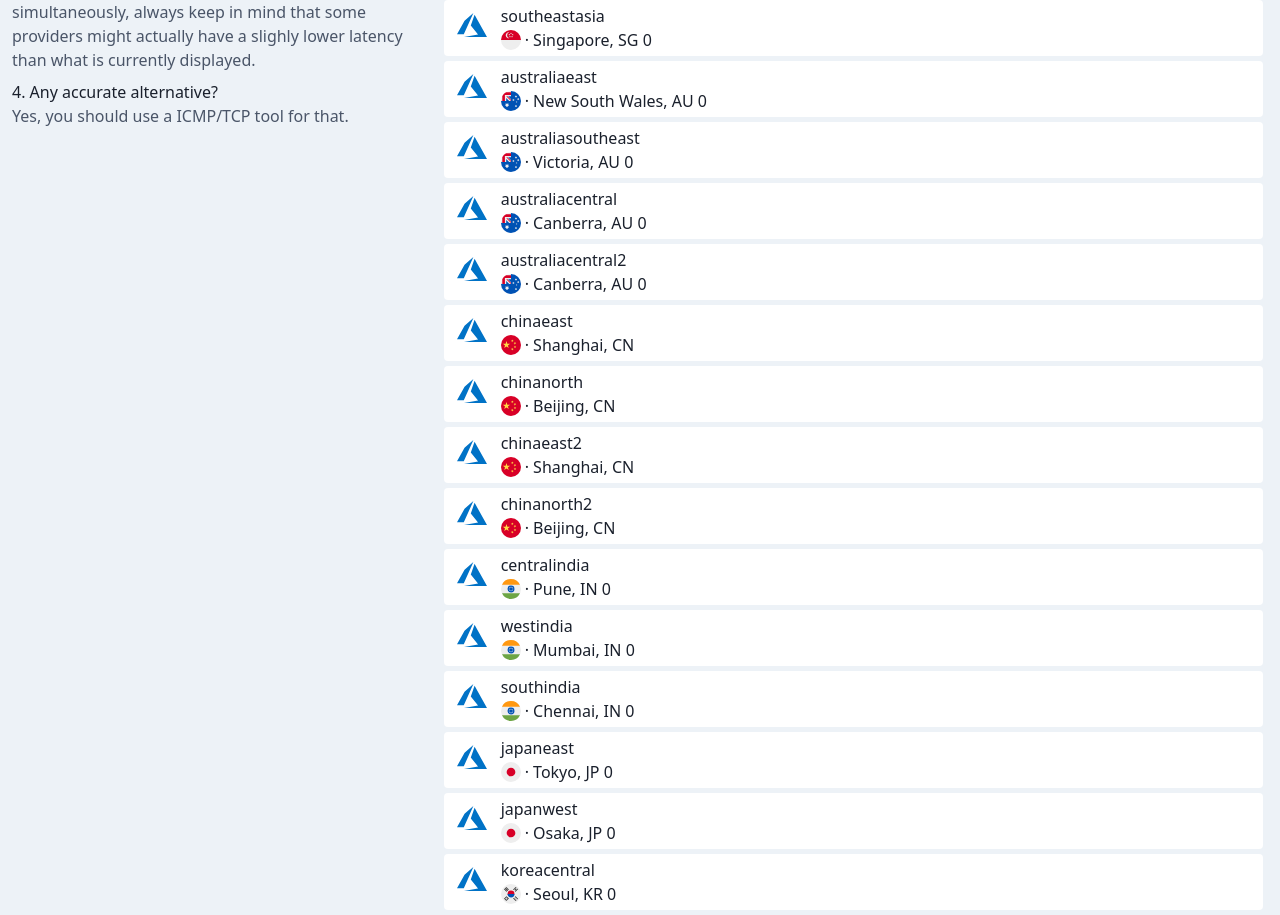
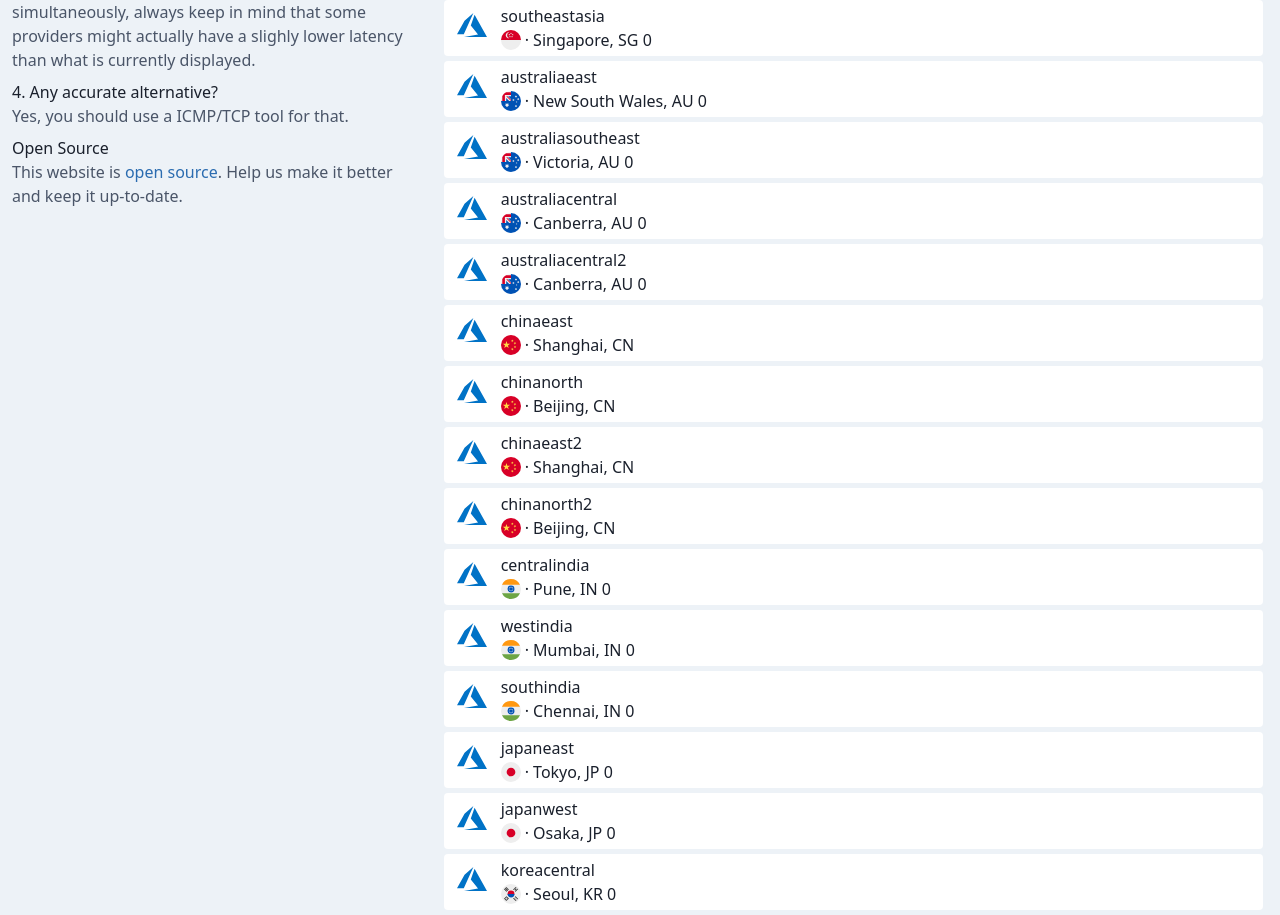
Before and after one commit to goenning/webping.cloud, a Next.js app: page / in a window 1280 px wide. Shown: the part 1546-2461 px from the top of the page. Built offline with nearby package versions, Linux system fonts and the light colour scheme; no server answers; what @tailwindcss/custom-forms would draw is missing.

Commit message:
make it open source

```diff
--- a/src/pages/index.tsx
+++ b/src/pages/index.tsx
@@ -270,6 +270,10 @@
               <span className="font-medium">4. Any accurate alternative?</span>
               <p className="text-gray-700">Yes, you should use a ICMP/TCP tool for that.</p>
             </div>
+            <div className="mt-2">
+              <span className="font-medium">Open Source</span>
+              <p className="text-gray-700">This website is <a className="text-blue-700 text-bold" href="https://github.com/goenning/webping.cloud">open source</a>. Help us make it better and keep it up-to-date.</p>
+            </div>
           </div>
         </aside>
         <section className="w-full md:w-2/3 flex flex-col px-3">
```
Also changed, not shown: package.json (+7 -7 lines), 2 other files (tests, documents, lock files or other folders).
